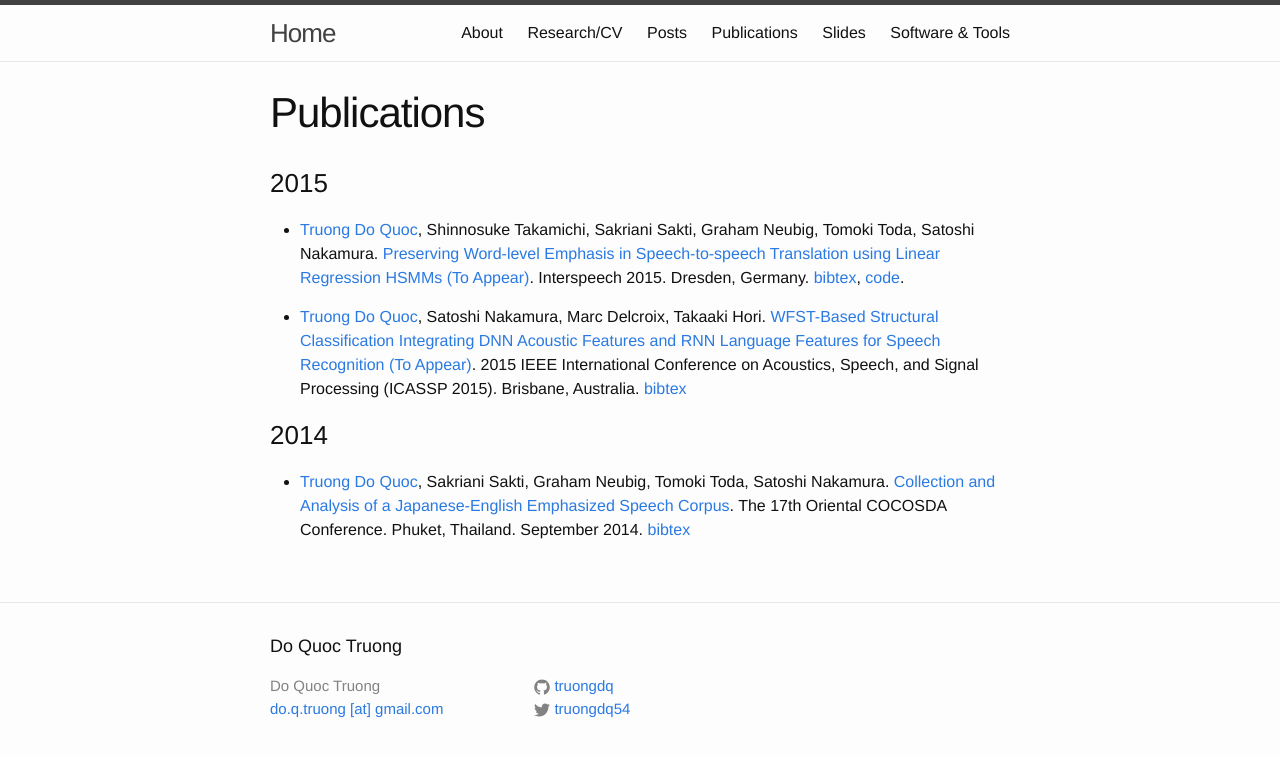
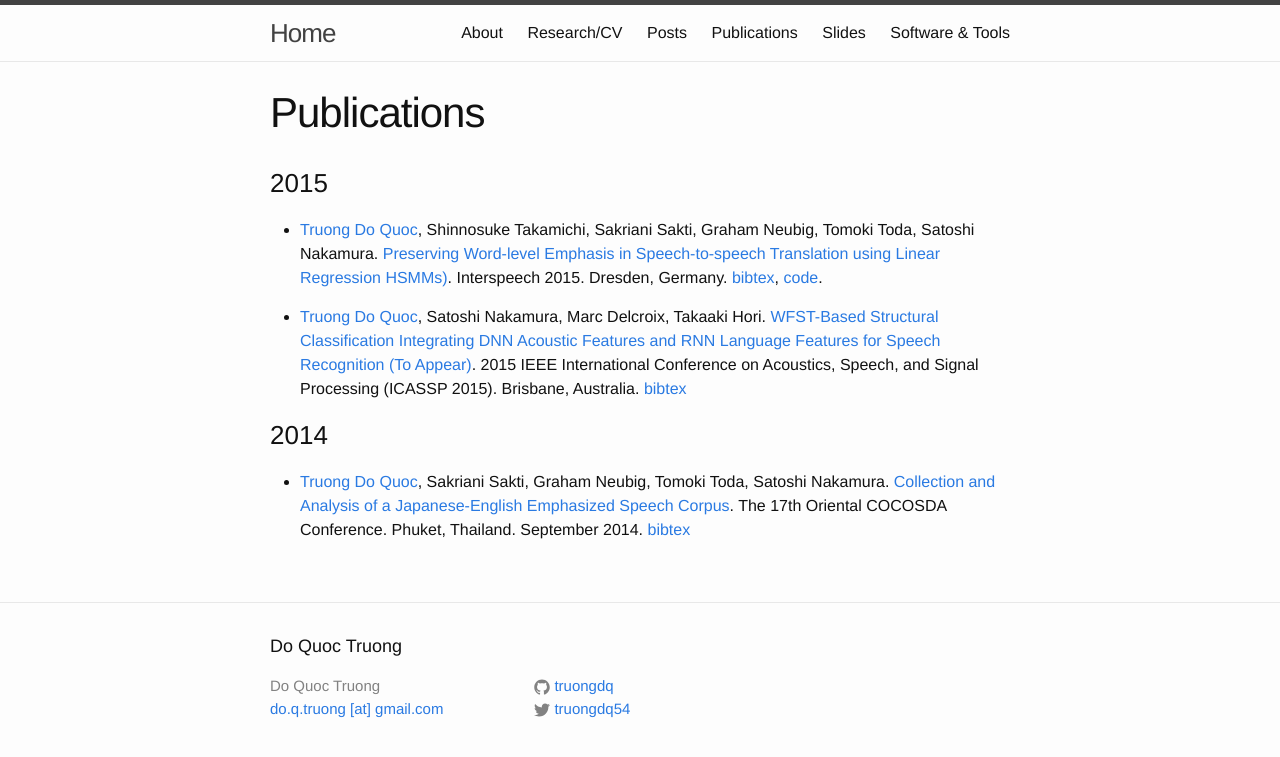
Before and after one commit to truongdo/truongdo.github.io, a Jekyll site: the page built from publication.md, in a window 1280 px wide. Shown: the top 757 px of the page. Built offline with Jekyll 4.4.1, drawn with Linux system fonts in a browser that asks for light colours.

Commit message:
Add interspeech paper

```diff
--- a/publication.md
+++ b/publication.md
@@ -4,7 +4,7 @@
 permalink: /publication/
 ---
 ###2015
-- [Truong Do Quoc](http://truongdq.com), Shinnosuke Takamichi, Sakriani Sakti, Graham Neubig, Tomoki Toda, Satoshi Nakamura. [Preserving Word-level Emphasis in Speech-to-speech Translation using Linear Regression HSMMs (To Appear)](http://www.url.com). Interspeech 2015. Dresden, Germany. [bibtex](https://github.com/truongdq/truongdq.github.io/raw/master/_docs/bibtex/truong2015_interspeech.bib), [code](http://truongdq.com/word-level-emphasis-estimation/).
+- [Truong Do Quoc](http://truongdq.com), Shinnosuke Takamichi, Sakriani Sakti, Graham Neubig, Tomoki Toda, Satoshi Nakamura. [Preserving Word-level Emphasis in Speech-to-speech Translation using Linear Regression HSMMs)](https://github.com/truongdq/truongdq.github.io/raw/master/_docs/papers/do15interspeech.pdf). Interspeech 2015. Dresden, Germany. [bibtex](https://github.com/truongdq/truongdq.github.io/raw/master/_docs/bibtex/truong2015_interspeech.bib), [code](http://truongdq.com/word-level-emphasis-estimation/).
 
 
 - [Truong Do Quoc](http://truongdq.com), Satoshi Nakamura, Marc Delcroix, Takaaki Hori. [WFST-Based Structural Classification Integrating DNN Acoustic Features and RNN Language Features for Speech Recognition (To Appear)](http://www.url.com). 2015 IEEE International Conference on Acoustics, Speech, and Signal Processing (ICASSP 2015). Brisbane, Australia. [bibtex](https://github.com/truongdq/truongdq.github.io/raw/master/_docs/bibtex/truong2015_wfst.bib)
```
Also changed, not shown: 1 other file.
